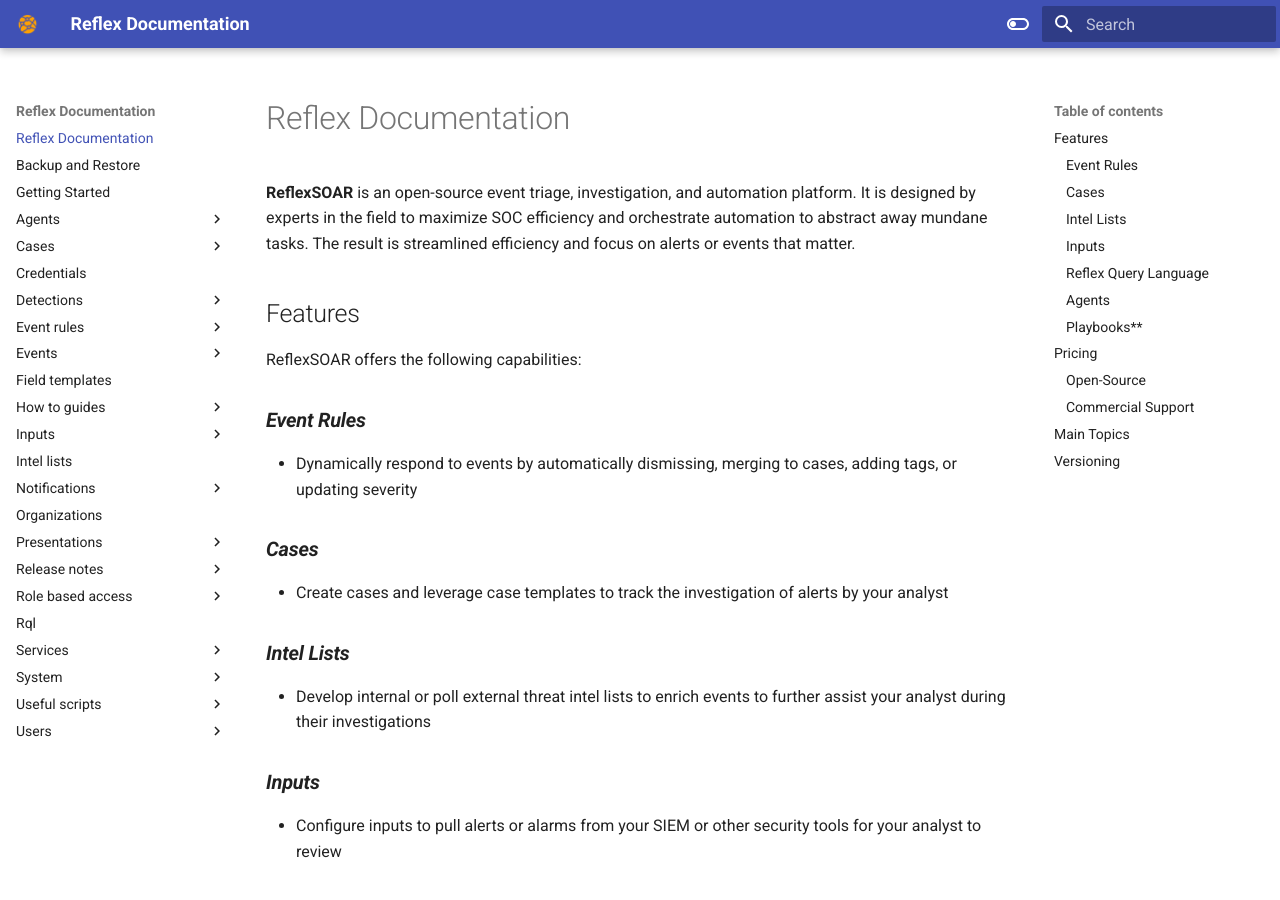
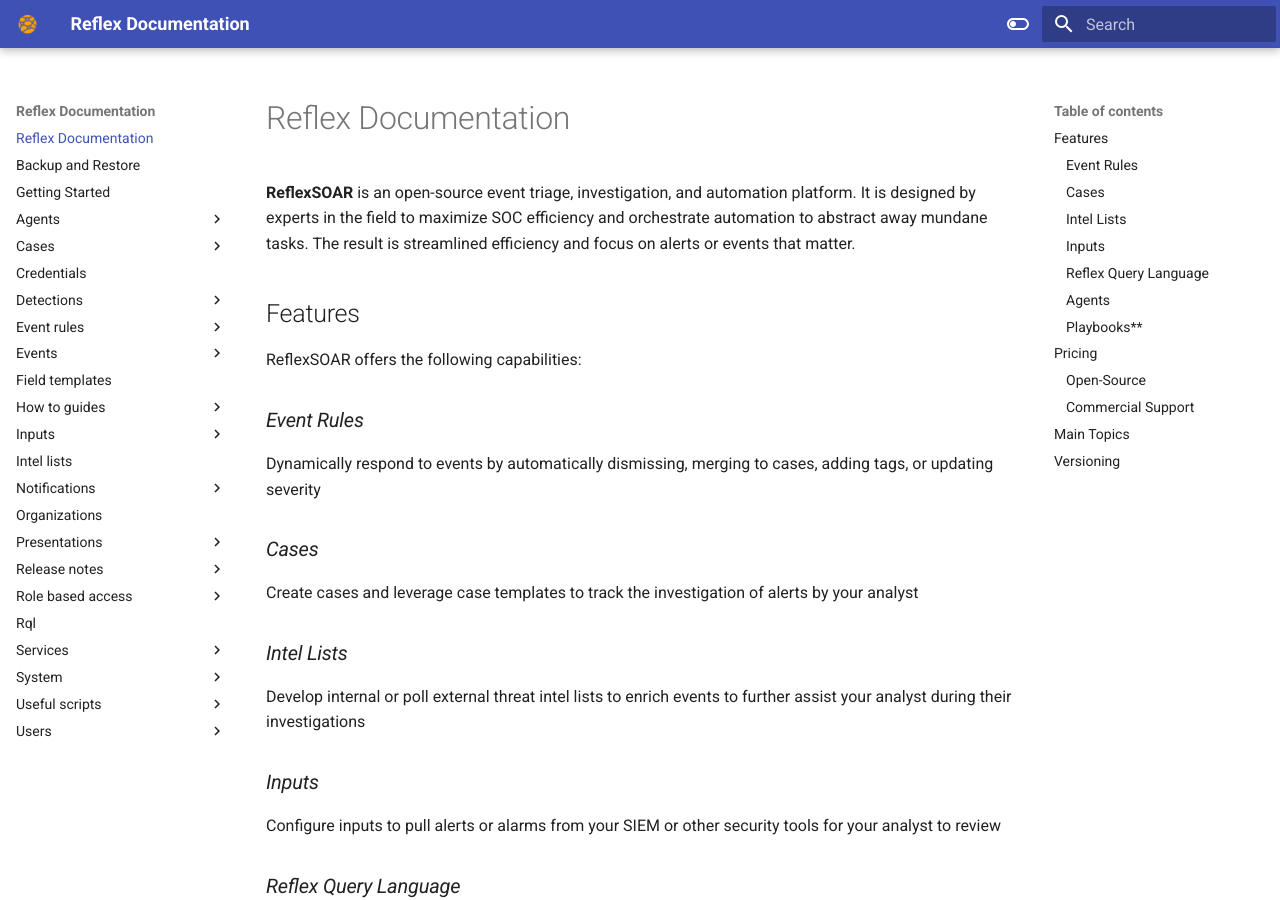
Before and after one commit to reflexsoar/reflex-docs, an MkDocs documentation site: the page built from docs/index.md, in a window 1280 px wide and 900 px high. Built offline with MkDocs 1.6.1 and Material for MkDocs 9.7.7, drawn with Linux system fonts in a browser that asks for light colours.

```diff
--- a/docs/index.md
+++ b/docs/index.md
@@ -4,26 +4,26 @@
 ## Features
 ReflexSOAR offers the following capabilities:
 
-### ***Event Rules***
-* Dynamically respond to events by automatically dismissing, merging to cases, adding tags, or updating severity
+### *Event Rules*
+Dynamically respond to events by automatically dismissing, merging to cases, adding tags, or updating severity
 
-### ***Cases***
-* Create cases and leverage case templates to track the investigation of alerts by your analyst
+### *Cases*
+Create cases and leverage case templates to track the investigation of alerts by your analyst
 
-### ***Intel Lists***
-* Develop internal or poll external threat intel lists to enrich events to further assist your analyst during their investigations
+### *Intel Lists*
+Develop internal or poll external threat intel lists to enrich events to further assist your analyst during their investigations
 
-### ***Inputs***
-* Configure inputs to pull alerts or alarms from your SIEM or other security tools for your analyst to review
+### *Inputs*
+Configure inputs to pull alerts or alarms from your SIEM or other security tools for your analyst to review
 
-### ***Reflex Query Language***
-* Leverage mutators and expressions against alerts to granularly tailor the automated responses and actions
+### *Reflex Query Language*
+Leverage mutators and expressions against alerts to granularly tailor the automated responses and actions
 
-### ***Agents***
-* Deploy agents within your environment to pull the alerts and alarms from your on-premise systems
+### *Agents*
+Deploy agents within your environment to pull the alerts and alarms from your on-premise systems
 
-### ***Playbooks*****
-* Automation and orchestration playbooks
+### *Playbooks***
+Automation and orchestration playbooks
 
 ***This feature is still in development; however, automation is available today in the form of [Event Rules](event-rules/index.md)*
 
```
